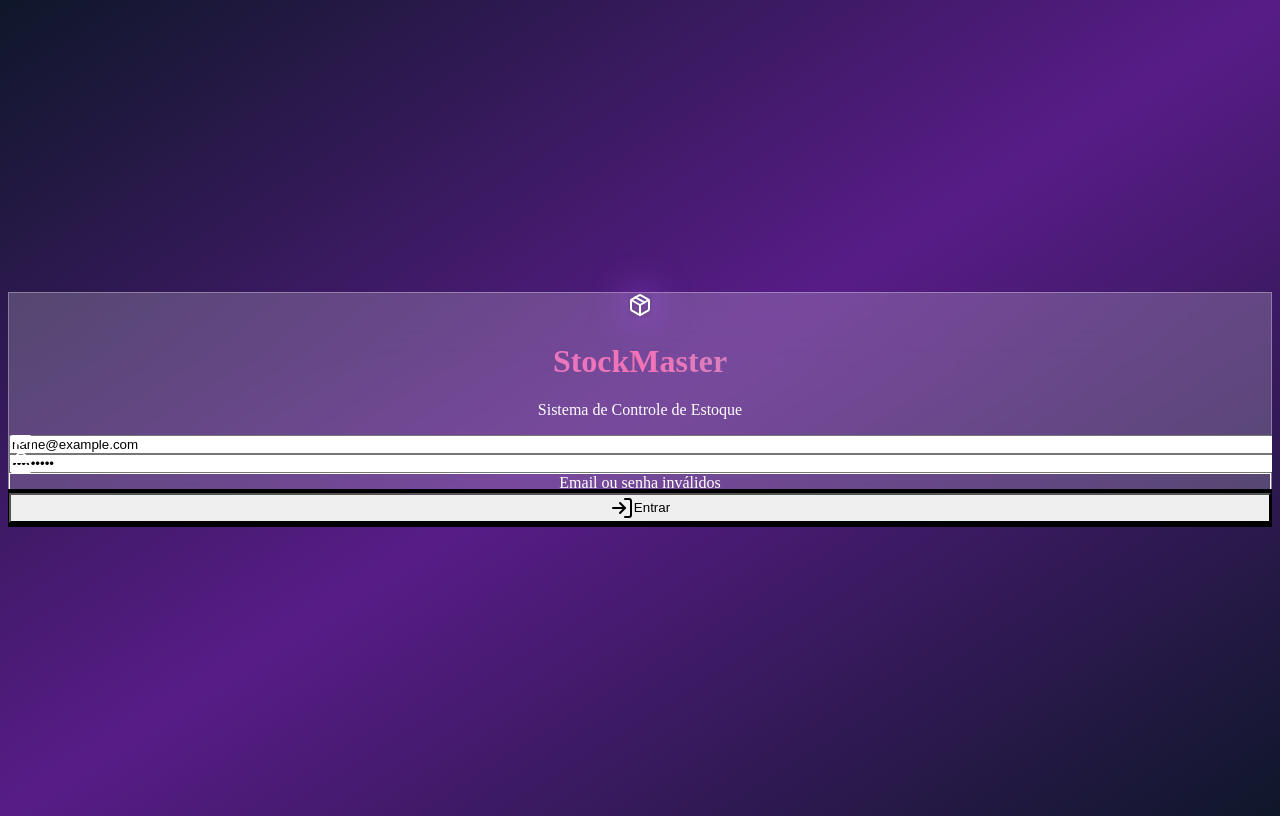
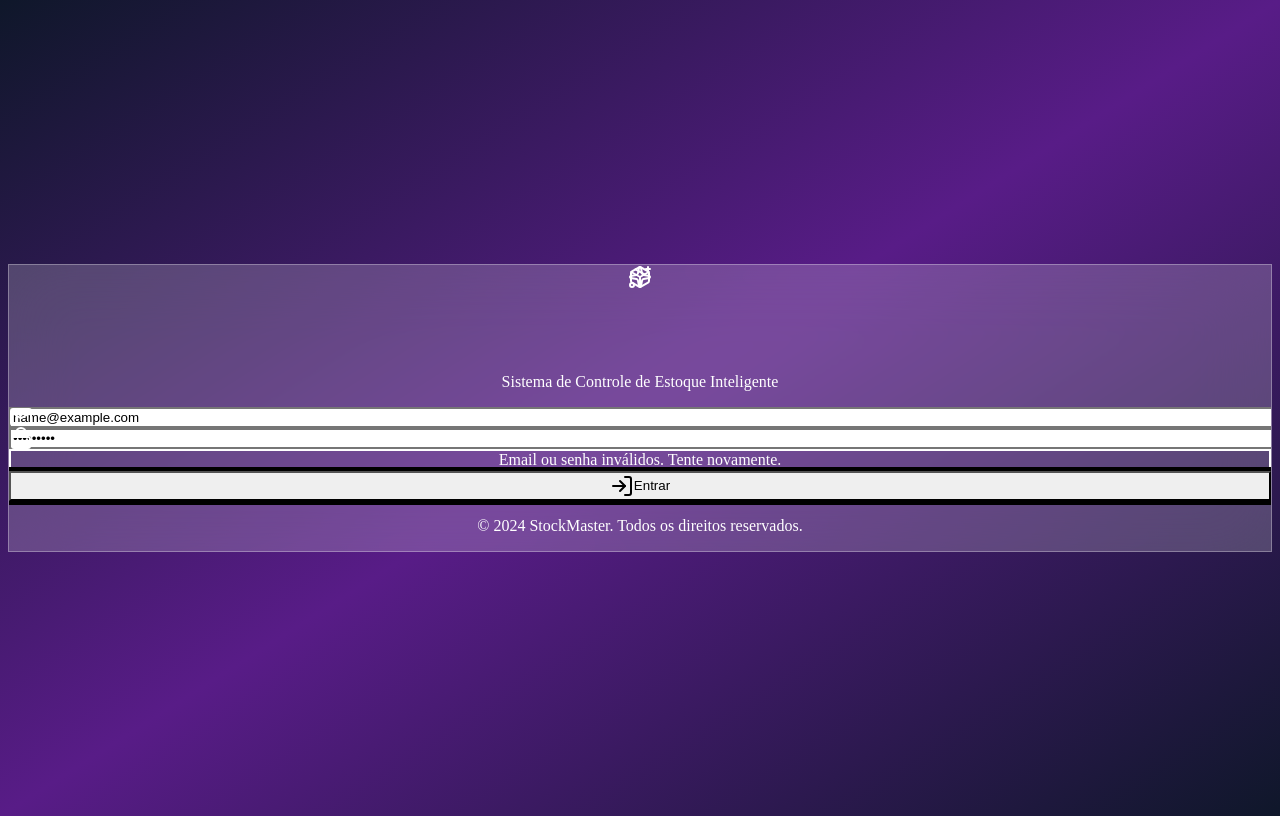
Before and after one commit to IsraelMends/stockmaster, a React app in the folder frontend/: page /login in a window 1280 px wide. Both pictures are taken after typing "name@example.com", "Sample123" into the empty fields and a click on the button "Entrar". Built offline with nearby package versions, Linux system fonts and the light colour scheme; no server answers; the HTML template or start-up script is replaced by a standard one.

Commit message:
feat: enhance Login component with new animations, improved input styles, and a gradient overlay for a more engaging user experience

```diff
--- a/frontend/src/pages/Login.tsx
+++ b/frontend/src/pages/Login.tsx
@@ -2,13 +2,14 @@ import { useState } from 'react'
 import { useNavigate } from 'react-router-dom'
 import { useMutation } from '@tanstack/react-query'
 import { motion } from 'framer-motion'
-import { LogIn, Mail, Lock, Package } from 'lucide-react'
+import { LogIn, Mail, Lock, Package, Sparkles } from 'lucide-react'
 import api from '../lib/api'
 
 export function Login() {
   const navigate = useNavigate()
   const [email, setEmail] = useState('')
   const [password, setPassword] = useState('')
+  const [focused, setFocused] = useState<string | null>(null)
 
   const loginMutation = useMutation({
     mutationFn: async (data: { email: string; password: string }) => {
@@ -28,38 +29,50 @@ export function Login() {
   }
 
   return (
-    <div className="min-h-screen flex items-center justify-center bg-gradient-to-br from-slate-900 via-purple-900 to-slate-900 py-12 px-4 sm:px-6 lg:px-8 relative overflow-hidden">
-      {/* Animated background elements */}
+    <div className="min-h-screen flex items-center justify-center bg-gradient-to-br from-slate-950 via-purple-950 to-slate-950 py-12 px-4 sm:px-6 lg:px-8 relative overflow-hidden">
+      {/* Enhanced animated background */}
       <div className="absolute inset-0 overflow-hidden">
-        <div className="absolute -top-40 -right-40 w-80 h-80 bg-purple-500 rounded-full mix-blend-multiply filter blur-xl opacity-20 animate-blob"></div>
-        <div className="absolute -bottom-40 -left-40 w-80 h-80 bg-cyan-500 rounded-full mix-blend-multiply filter blur-xl opacity-20 animate-blob animation-delay-2000"></div>
-        <div className="absolute top-1/2 left-1/2 transform -translate-x-1/2 -translate-y-1/2 w-80 h-80 bg-pink-500 rounded-full mix-blend-multiply filter blur-xl opacity-20 animate-blob animation-delay-4000"></div>
+        <div className="absolute -top-40 -right-40 w-96 h-96 bg-purple-600 rounded-full mix-blend-multiply filter blur-3xl opacity-30 animate-blob"></div>
+        <div className="absolute -bottom-40 -left-40 w-96 h-96 bg-cyan-600 rounded-full mix-blend-multiply filter blur-3xl opacity-30 animate-blob animation-delay-2000"></div>
+        <div className="absolute top-1/2 left-1/2 transform -translate-x-1/2 -translate-y-1/2 w-96 h-96 bg-pink-600 rounded-full mix-blend-multiply filter blur-3xl opacity-20 animate-blob animation-delay-4000"></div>
       </div>
+
+      {/* Grid pattern overlay */}
+      <div className="absolute inset-0 bg-[linear-gradient(to_right,#8080800a_1px,transparent_1px),linear-gradient(to_bottom,#8080800a_1px,transparent_1px)] bg-[size:14px_24px]"></div>
 
       <motion.div
         initial={{ opacity: 0, y: 20 }}
         animate={{ opacity: 1, y: 0 }}
-        transition={{ duration: 0.5 }}
+        transition={{ duration: 0.6 }}
         className="max-w-md w-full relative z-10"
       >
         <motion.div
-          initial={{ scale: 0.9, opacity: 0 }}
+          initial={{ scale: 0.95, opacity: 0 }}
           animate={{ scale: 1, opacity: 1 }}
           transition={{ delay: 0.2, duration: 0.5 }}
-          className="glass-strong rounded-3xl p-8 shadow-2xl backdrop-blur-2xl border border-white/30"
+          className="relative glass-strong rounded-3xl p-10 shadow-2xl border border-white/20 backdrop-blur-2xl overflow-hidden"
         >
-          {/* Logo */}
+          {/* Shine effect */}
+          <div className="absolute inset-0 bg-gradient-to-r from-transparent via-white/5 to-transparent -translate-x-full animate-shine"></div>
+
+          {/* Logo Section */}
           <motion.div
-            initial={{ scale: 0 }}
-            animate={{ scale: 1 }}
-            transition={{ delay: 0.3, type: "spring", stiffness: 200 }}
-            className="text-center mb-8"
+            initial={{ scale: 0, rotate: -180 }}
+            animate={{ scale: 1, rotate: 0 }}
+            transition={{ delay: 0.3, type: "spring", stiffness: 200, damping: 15 }}
+            className="text-center mb-10"
           >
-            <div className="inline-flex items-center justify-center w-20 h-20 rounded-2xl bg-gradient-to-br from-purple-500 to-cyan-500 mb-4 shadow-lg animate-glow">
-              <Package className="w-10 h-10 text-white" />
+            <div className="inline-flex items-center justify-center w-24 h-24 rounded-2xl bg-gradient-to-br from-purple-500 via-pink-500 to-cyan-500 mb-6 shadow-2xl shadow-purple-500/50 relative group">
+              <div className="absolute inset-0 rounded-2xl bg-gradient-to-br from-purple-400 to-cyan-400 opacity-75 group-hover:opacity-100 transition-opacity duration-300 animate-pulse"></div>
+              <Package className="w-12 h-12 text-white relative z-10" />
+              <Sparkles className="w-6 h-6 text-white absolute -top-1 -right-1 animate-ping" />
             </div>
-            <h1 className="text-4xl font-bold gradient-text mb-2">StockMaster</h1>
-            <p className="text-gray-300 text-sm">Sistema de Controle de Estoque</p>
+            <h1 className="text-5xl font-extrabold mb-3">
+              <span className="bg-gradient-to-r from-purple-400 via-pink-400 to-cyan-400 bg-clip-text text-transparent">
+                StockMaster
+              </span>
+            </h1>
+            <p className="text-gray-400 text-sm font-medium">Sistema de Controle de Estoque Inteligente</p>
           </motion.div>
 
           <form className="space-y-6" onSubmit={handleSubmit}>
@@ -67,63 +80,90 @@ export function Login() {
               initial={{ opacity: 0, x: -20 }}
               animate={{ opacity: 1, x: 0 }}
               transition={{ delay: 0.4 }}
-              className="space-y-4"
+              className="space-y-5"
             >
-              <div className="relative">
-                <Mail className="absolute left-4 top-1/2 transform -translate-y-1/2 w-5 h-5 text-purple-400" />
+              {/* Email Input */}
+              <div className="relative group">
+                <div className={`absolute inset-0 rounded-xl bg-gradient-to-r from-purple-500/20 to-cyan-500/20 opacity-0 group-hover:opacity-100 blur-xl transition-opacity duration-300 ${focused === 'email' ? 'opacity-100' : ''}`}></div>
+                <Mail className={`absolute left-4 top-1/2 transform -translate-y-1/2 w-5 h-5 transition-colors duration-300 z-10 ${focused === 'email' ? 'text-purple-400' : 'text-gray-500'}`} />
                 <input
                   id="email"
                   name="email"
                   type="email"
                   required
-                  className="w-full pl-12 pr-4 py-3 bg-white/10 backdrop-blur-sm border border-white/20 rounded-xl text-white placeholder-gray-400 focus:outline-none focus:ring-2 focus:ring-purple-500 focus:border-transparent transition-all duration-300"
-                  placeholder="Email"
+                  onFocus={() => setFocused('email')}
+                  onBlur={() => setFocused(null)}
+                  className="relative w-full pl-12 pr-4 py-4 bg-slate-900/50 backdrop-blur-sm border-2 border-slate-700 rounded-xl text-white placeholder-gray-500 focus:outline-none focus:border-purple-500 focus:bg-slate-900/70 transition-all duration-300 text-sm font-medium"
+                  placeholder="seu@email.com"
                   value={email}
                   onChange={(e) => setEmail(e.target.value)}
                 />
               </div>
 
-              <div className="relative">
-                <Lock className="absolute left-4 top-1/2 transform -translate-y-1/2 w-5 h-5 text-purple-400" />
+              {/* Password Input */}
+              <div className="relative group">
+                <div className={`absolute inset-0 rounded-xl bg-gradient-to-r from-purple-500/20 to-cyan-500/20 opacity-0 group-hover:opacity-100 blur-xl transition-opacity duration-300 ${focused === 'password' ? 'opacity-100' : ''}`}></div>
+                <Lock className={`absolute left-4 top-1/2 transform -translate-y-1/2 w-5 h-5 transition-colors duration-300 z-10 ${focused === 'password' ? 'text-purple-400' : 'text-gray-500'}`} />
                 <input
                   id="password"
                   name="password"
                   type="password"
                   required
-                  className="w-full pl-12 pr-4 py-3 bg-white/10 backdrop-blur-sm border border-white/20 rounded-xl text-white placeholder-gray-400 focus:outline-none focus:ring-2 focus:ring-purple-500 focus:border-transparent transition-all duration-300"
-                  placeholder="Senha"
+                  onFocus={() => setFocused('password')}
+                  onBlur={() => setFocused(null)}
+                  className="relative w-full pl-12 pr-4 py-4 bg-slate-900/50 backdrop-blur-sm border-2 border-slate-700 rounded-xl text-white placeholder-gray-500 focus:outline-none focus:border-purple-500 focus:bg-slate-900/70 transition-all duration-300 text-sm font-medium"
+                  placeholder="••••••••"
                   value={password}
                   onChange={(e) => setPassword(e.target.value)}
                 />
               </div>
             </motion.div>
 
+            {/* Error Message */}
             {loginMutation.isError && (
               <motion.div
-                initial={{ opacity: 0, scale: 0.9 }}
-                animate={{ opacity: 1, scale: 1 }}
-                className="rounded-xl bg-red-500/20 backdrop-blur-sm border border-red-500/30 p-4"
+                initial={{ opacity: 0, scale: 0.95, y: -10 }}
+                animate={{ opacity: 1, scale: 1, y: 0 }}
+                className="rounded-xl bg-red-500/10 backdrop-blur-sm border-2 border-red-500/30 p-4"
               >
-                <div className="text-sm text-red-300 text-center">
-                  Email ou senha inválidos
+                <div className="text-sm text-red-400 text-center font-medium">
+                  Email ou senha inválidos. Tente novamente.
                 </div>
               </motion.div>
             )}
 
+            {/* Submit Button */}
             <motion.button
               type="submit"
               disabled={loginMutation.isPending}
-              whileHover={{ scale: 1.02 }}
+              whileHover={{ scale: 1.02, y: -2 }}
               whileTap={{ scale: 0.98 }}
-              className="group relative w-full flex items-center justify-center gap-2 py-3 px-4 bg-gradient-to-r from-purple-600 to-cyan-600 rounded-xl text-white font-semibold shadow-lg hover:shadow-purple-500/50 focus:outline-none focus:ring-2 focus:ring-purple-500 focus:ring-offset-2 focus:ring-offset-transparent disabled:opacity-50 disabled:cursor-not-allowed transition-all duration-300 overflow-hidden"
+              className="group relative w-full flex items-center justify-center gap-3 py-4 px-6 bg-gradient-to-r from-purple-600 via-pink-600 to-cyan-600 rounded-xl text-white font-bold text-base shadow-2xl shadow-purple-500/50 hover:shadow-purple-500/70 focus:outline-none focus:ring-4 focus:ring-purple-500/50 disabled:opacity-50 disabled:cursor-not-allowed transition-all duration-300 overflow-hidden"
             >
-              <span className="absolute inset-0 w-full h-full bg-gradient-to-r from-purple-600 to-cyan-600 opacity-0 group-hover:opacity-100 transition-opacity duration-300"></span>
-              <LogIn className="w-5 h-5 relative z-10" />
+              {/* Animated gradient overlay */}
+              <div className="absolute inset-0 bg-gradient-to-r from-cyan-600 via-purple-600 to-pink-600 opacity-0 group-hover:opacity-100 transition-opacity duration-500"></div>
+
+              {/* Shine effect */}
+              <div className="absolute inset-0 -translate-x-full group-hover:translate-x-full transition-transform duration-1000 bg-gradient-to-r from-transparent via-white/30 to-transparent"></div>
+
+              <LogIn className="w-5 h-5 relative z-10 group-hover:translate-x-1 transition-transform duration-300" />
               <span className="relative z-10">
                 {loginMutation.isPending ? 'Entrando...' : 'Entrar'}
               </span>
             </motion.button>
           </form>
+
+          {/* Footer */}
+          <motion.div
+            initial={{ opacity: 0 }}
+            animate={{ opacity: 1 }}
+            transition={{ delay: 0.6 }}
+            className="mt-8 text-center"
+          >
+            <p className="text-xs text-gray-500">
+              © 2024 StockMaster. Todos os direitos reservados.
+            </p>
+          </motion.div>
         </motion.div>
       </motion.div>
 
@@ -133,14 +173,25 @@ export function Login() {
             transform: translate(0px, 0px) scale(1);
           }
           33% {
-            transform: translate(30px, -50px) scale(1.1);
+            transform: translate(50px, -50px) scale(1.1);
           }
           66% {
-            transform: translate(-20px, 20px) scale(0.9);
+            transform: translate(-30px, 30px) scale(0.9);
+          }
+        }
+        @keyframes shine {
+          0% {
+            transform: translateX(-100%);
+          }
+          100% {
+            transform: translateX(100%);
           }
         }
         .animate-blob {
-          animation: blob 7s infinite;
+          animation: blob 8s infinite;
+        }
+        .animate-shine {
+          animation: shine 3s infinite;
         }
         .animation-delay-2000 {
           animation-delay: 2s;
```
